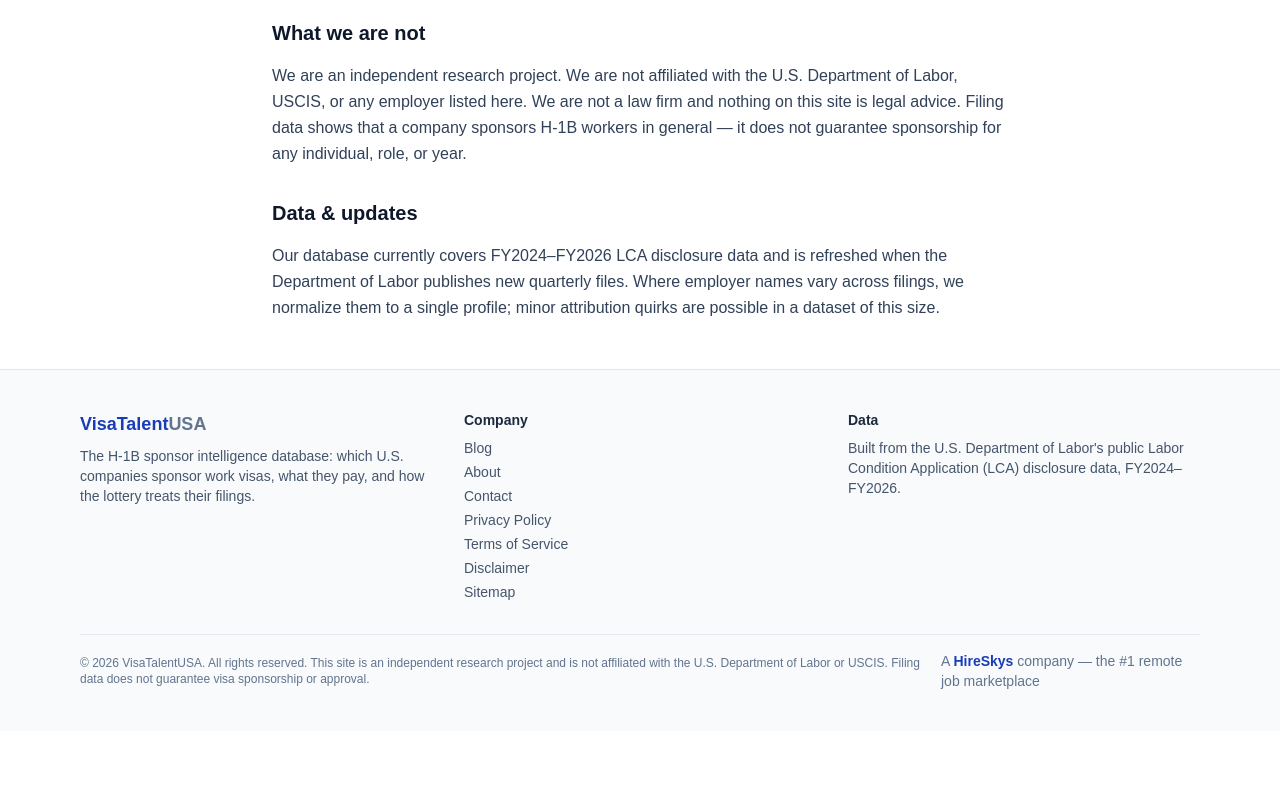
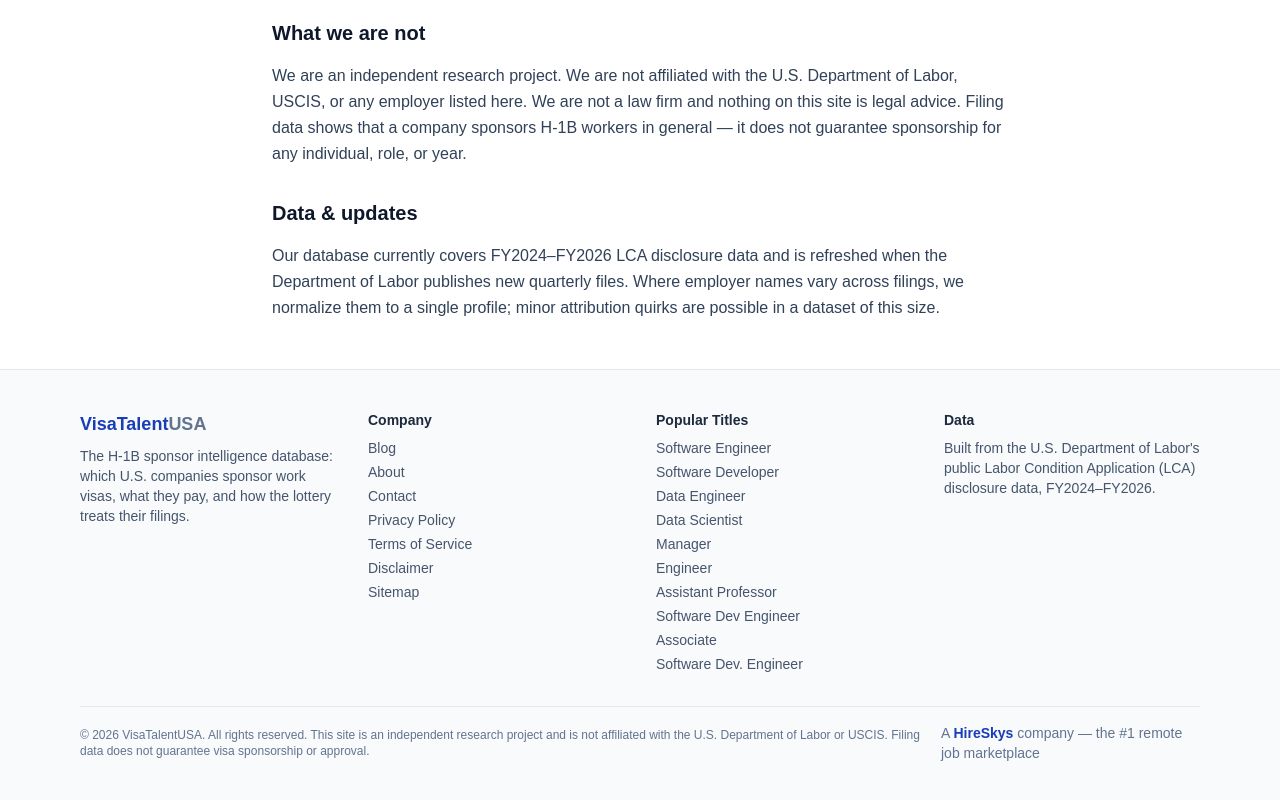
Before and after one commit to mtalha102503/visatalentusa, a Next.js app: page /about in a window 1280 px wide. Shown: the part 474-1274 px from the top of the page. Before the commit the page ends 1205 px from the top, so only its background shows below. Built offline with nearby package versions, Linux system fonts and the light colour scheme.

Commit message:
Add Popular Titles to footer for SEO

```diff
--- a/app/layout.tsx
+++ b/app/layout.tsx
@@ -33,7 +33,7 @@ function Footer() {
   return (
     <footer className="border-t border-slate-200 bg-slate-50">
       <div className="mx-auto max-w-6xl px-4 py-10">
-        <div className="grid gap-8 md:grid-cols-3">
+        <div className="grid gap-8 md:grid-cols-4">
           <div>
             <p className="text-lg font-bold text-blue-800">
               VisaTalent<span className="text-slate-500">USA</span>
@@ -82,6 +82,21 @@ function Footer() {
                   Sitemap
                 </a>
               </li>
+            </ul>
+          </div>
+          <div>
+            <p className="text-sm font-semibold text-slate-800">Popular Titles</p>
+            <ul className="mt-2 space-y-1 text-sm text-slate-600">
+              <li><Link href="/tools/sponsor-match/software-engineer-2" className="hover:text-blue-700">Software Engineer</Link></li>
+              <li><Link href="/tools/sponsor-match/software-developer-2" className="hover:text-blue-700">Software Developer</Link></li>
+              <li><Link href="/tools/sponsor-match/data-engineer" className="hover:text-blue-700">Data Engineer</Link></li>
+              <li><Link href="/tools/sponsor-match/data-scientist" className="hover:text-blue-700">Data Scientist</Link></li>
+              <li><Link href="/tools/sponsor-match/manager" className="hover:text-blue-700">Manager</Link></li>
+              <li><Link href="/tools/sponsor-match/engineer" className="hover:text-blue-700">Engineer</Link></li>
+              <li><Link href="/tools/sponsor-match/assistant-professor" className="hover:text-blue-700">Assistant Professor</Link></li>
+              <li><Link href="/tools/sponsor-match/software-dev-engineer" className="hover:text-blue-700">Software Dev Engineer</Link></li>
+              <li><Link href="/tools/sponsor-match/associate" className="hover:text-blue-700">Associate</Link></li>
+              <li><Link href="/tools/sponsor-match/software-development-engineer" className="hover:text-blue-700">Software Dev. Engineer</Link></li>
             </ul>
           </div>
           <div>
```
